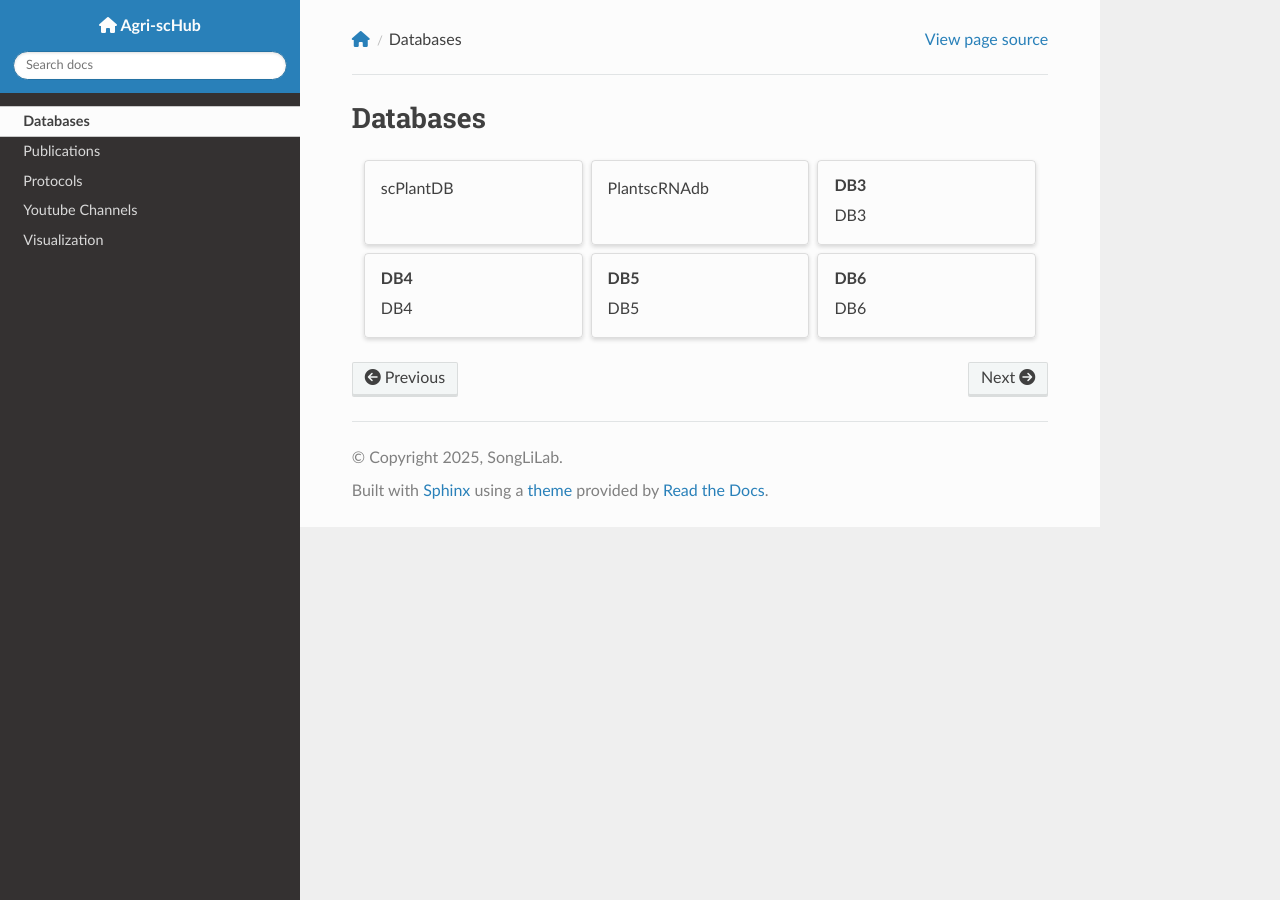
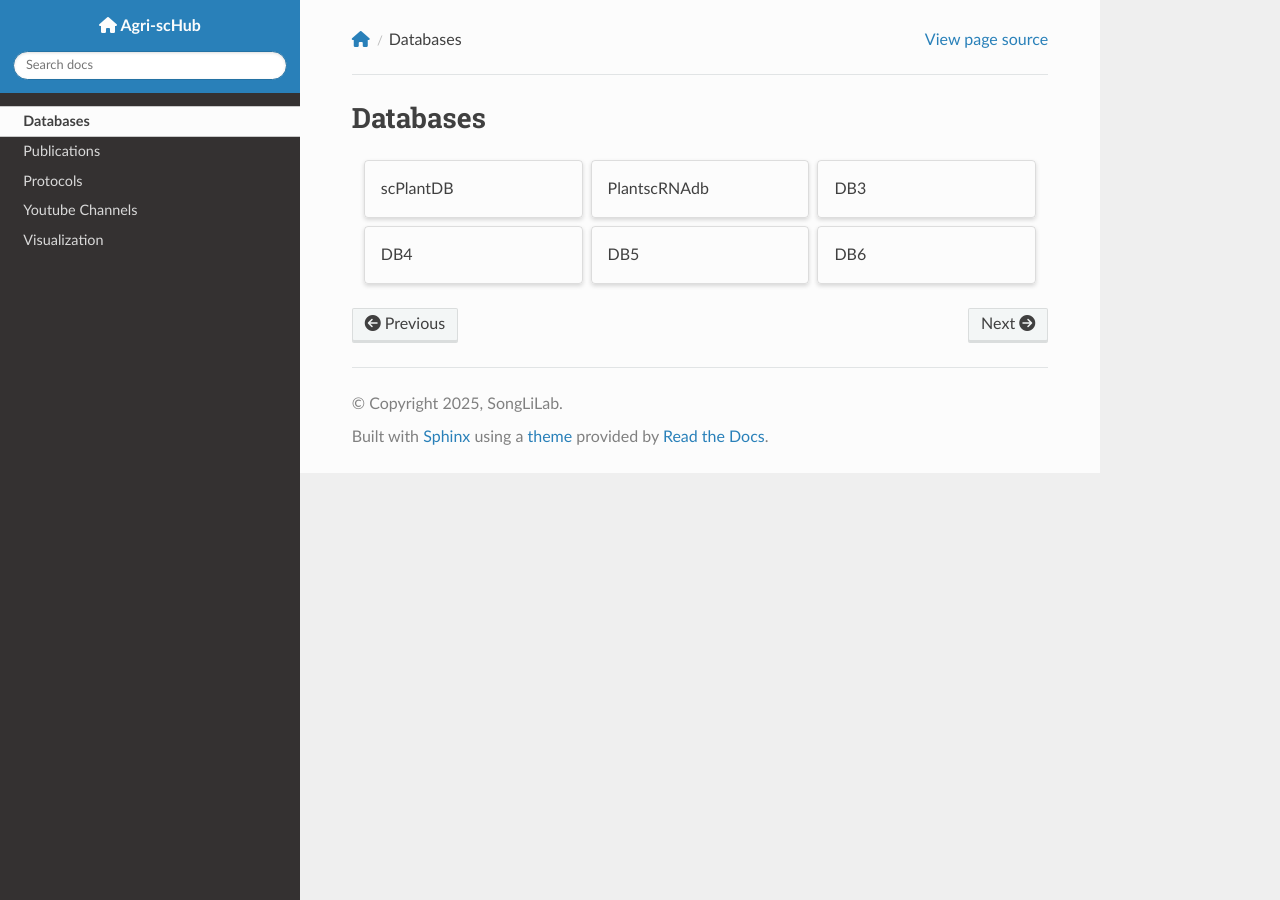
Before and after one commit to Maryam-Haghani/Agri-scHub, a Sphinx documentation site: the page built from docs/source/content/databases.md, in a window 1280 px wide. Built offline with Sphinx 7.4.7 and the Read the Docs theme 3.1.0, drawn with Linux system fonts in a browser that asks for light colours; nearby versions of some CDN libraries; pages that are not in the unit, such as notebooks, are missing from menus.

Commit message:
Update databases.md

```diff
--- a/docs/source/content/databases.md
+++ b/docs/source/content/databases.md
@@ -17,28 +17,28 @@ scPlantDB
 PlantscRNAdb
 :::
 
-:::{grid-item-card} DB3
+:::{grid-item-card}
 :link: content/DBs/DB3
 :link-type: doc
 
 DB3
 :::
 
-:::{grid-item-card} DB4
+:::{grid-item-card}
 :link: content/DBs/DB4
 :link-type: doc
 
 DB4
 :::
 
-:::{grid-item-card} DB5
+:::{grid-item-card}
 :link: content/DBs/DB5
 :link-type: doc
 
 DB5
 :::
 
-:::{grid-item-card} DB6
+:::{grid-item-card}
 :link: content/DBs/DB6
 :link-type: doc
 
```
